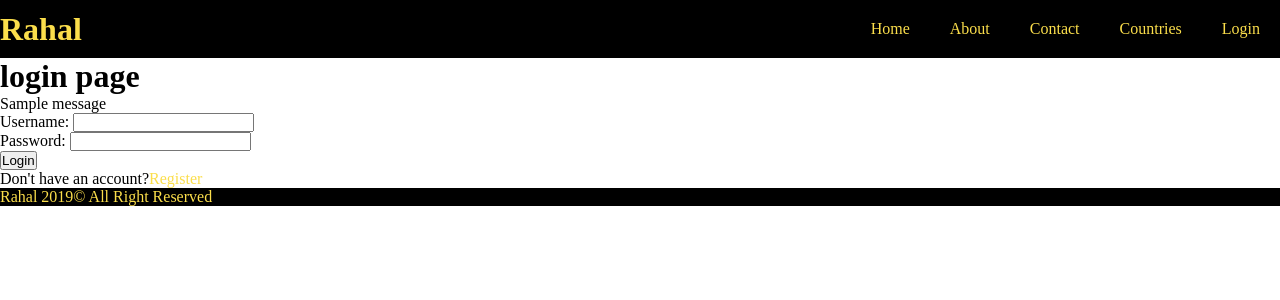
After one commit to WejdanAlzahrani/Rahal_project, a Django app: page /login/ in a window 1280 px wide. The commit adds this page. Shown: the top 300 px of the page. Run offline with Django 3.2, Linux system fonts and the light colour scheme; tables that the repository leaves empty hold one stand-in row (values such as "Sample post"); one stand-in notice (Sample message) is shown.

Commit message:
login_user , loginForm and login.html added

```diff
--- a/Rahal/urls.py
+++ b/Rahal/urls.py
@@ -25,4 +25,5 @@ urlpatterns = [
     path ('about/', views.about, name='about'),
     path('contact/',views.contact,name='contact'),
     path('add/',views.add , name='add'),
+    path('login/',views.login_user,name='login'),
 ]+static(settings.MEDIA_URL,document_root=settings.MEDIA_ROOT)
--- a/first_app/forms.py
+++ b/first_app/forms.py
@@ -12,3 +12,8 @@ class blogForm(forms.ModelForm):
 	    class Meta:
 	        model = blog
 	        fields = ['title', 'Type','country', 'content', 'picture']
+
+
+class loginForm(forms.Form):
+    username=forms.CharField(max_length=15)
+    password=forms.CharField(widget=forms.PasswordInput)
--- a/first_app/views.py
+++ b/first_app/views.py
@@ -1,6 +1,8 @@
 from django.shortcuts import render, reverse
 from django.http import HttpResponse, HttpResponseRedirect
-from .forms import ContactForm, blogForm
+from django.contrib.auth import authenticate,login,logout
+from django.contrib.auth.decorators import login_required
+from .forms import ContactForm, blogForm, loginForm
 from .models import blog
 from django.contrib import messages
 
@@ -43,3 +45,26 @@ def add(request):
 	        return HttpResponseRedirect(reverse('home'))
     data ={'form': form}
     return render(request, 'add_blog.html', data)
+
+
+def login_user(request):
+    form=loginForm()
+
+    if request.method =="POST":
+        form = loginForm(request.POST)
+        if form.is_valid():
+            username = form.cleaned_data['username']
+            password = form.cleaned_data['password']
+
+            user = authenticate(username=username, password=password)
+            if user :
+                if user.is_active:
+                    login(request,user)
+                    return HttpResponseRedirect(reverse('home'))
+                else:
+                    messages.error(request, 'your account is blocked')
+            else:
+                messages.error(request, 'invalid username or password')
+    data={'form':form}
+
+    return render(request,'login.html',data)
--- a/template/base.html
+++ b/template/base.html
@@ -19,7 +19,7 @@
             <li><a href="{% url 'about'%}">About</a></li>
             <li><a href="{% url 'contact'%}">Contact</a></li>
             <li><a href="#">Countries</a></li>
-            <li><a href="#">Login</a></li>
+            <li><a href="% url 'login'%}">Login</a></li>
         </ul>
     </div>
 
--- a/template/home.html
+++ b/template/home.html
@@ -18,7 +18,7 @@
             <li><a href="{% url 'about'%}">About</a></li>
             <li><a href="{% url 'contact'%}">Contact</a></li>
             <li><a href="#">Countries</a></li>
-            <li><a href="#">Login</a></li>
+            <li><a href="{% url 'login'%}">Login</a></li>
         </ul>
     </div>
         {% for i in blog %}
--- /dev/null
+++ b/template/login.html
@@ -0,0 +1,25 @@
+{% extends 'base.html' %}
+
+{% block title_block %}Login{% endblock %}
+
+{% block body_block %}
+<div class="container">
+    <h1>login page </h1>
+    {% if messages %}
+    <div class="msgs">
+        {% for i in messages %}
+        <p>{{i}}</p>
+        {% endfor %}
+    </div>
+    {% endif%}
+    <form action="" method="POST">
+        {% csrf_token %}
+        {{ form.as_p}}
+        <input type="submit" value="Login" class="btn">
+        <p>Don't have an account?<a href="">Register</a> </p>
+
+    </form>
+
+</div>
+
+{% endblock %}
```
Also changed, not shown: db.sqlite3.
